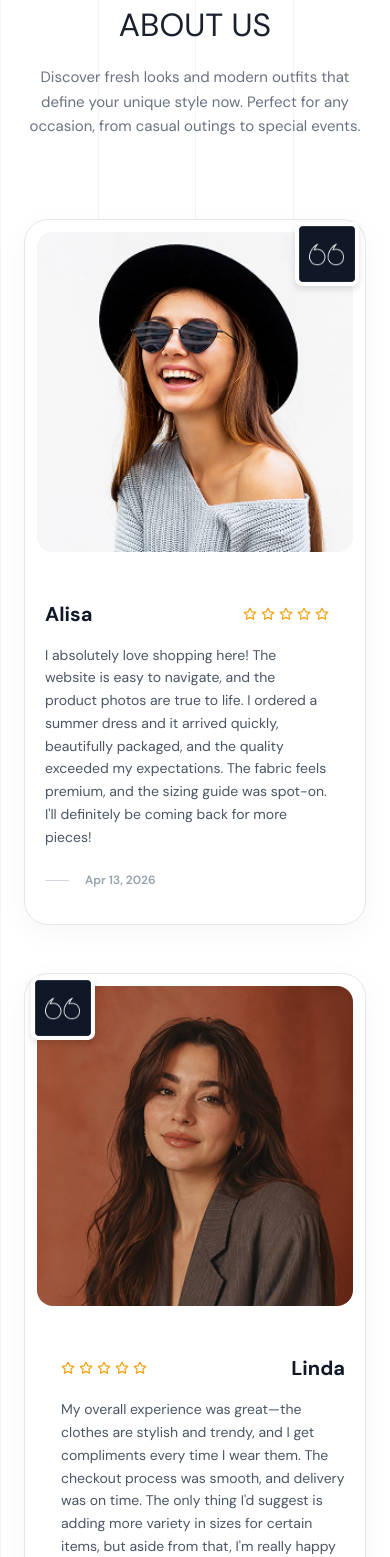
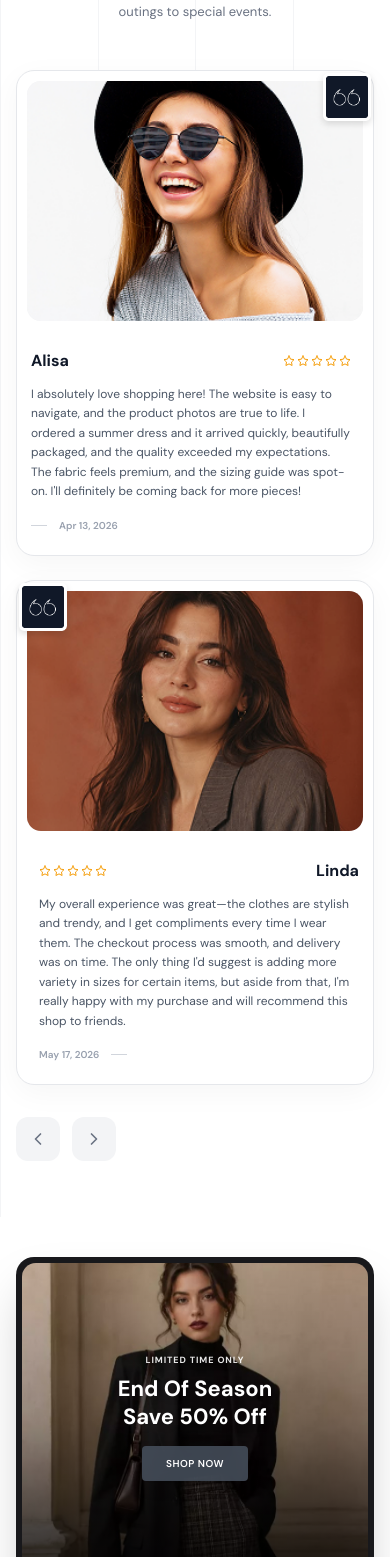
Before and after one commit to saifhusain62/Orren_Ecommerce_Project, a React (Vite) app in the folder client/: page / in a window 390 px wide. Shown: the part 9318-10875 px from the top of the page. Built offline with nearby package versions, Linux system fonts and the light colour scheme.

Commit message:
Responsive done

```diff
--- a/client/src/components/CustomerReviews.jsx
+++ b/client/src/components/CustomerReviews.jsx
@@ -5,44 +5,48 @@ import test1img from '../assets/testi1.png'
 import test2img from '../assets/testi2.png'
 import quateimg from '../assets/quate.png'
 
-// Using imported quateimg
-
 const fadeUpVariant = {
   hidden: { opacity: 0, y: 40 },
-  visible: { opacity: 1, y: 0, transition: { duration: 0.6, ease: "easeOut" } }
+  visible: { opacity: 1, y: 0, transition: { duration: 0.6, ease: 'easeOut' } }
 }
 
 const CustomerReviews = () => {
   return (
-    <section id="blog" className="w-full relative bg-white py-24 overflow-hidden">
+    <section
+      id="blog"
+      className="w-full relative bg-white py-14 sm:py-18 lg:py-24 overflow-hidden"
+    >
       {/* Background Vertical Lines */}
       <div className="absolute inset-0 max-w-[1450px] mx-auto grid grid-cols-4 md:grid-cols-5 pointer-events-none">
         {[...Array(6)].map((_, i) => (
-          <div key={i} className={`h-full border-l border-gray-100 ${i === 5 ? 'hidden md:block' : ''}`} />
+          <div
+            key={i}
+            className={`h-full border-l border-gray-100 ${i === 5 ? 'hidden md:block' : ''}`}
+          />
         ))}
       </div>
 
-      <div className="w-full max-w-[1450px] mx-auto px-6 relative z-10">
+      <div className="w-full max-w-[1450px] 2xl:max-w-[1600px] mx-auto px-4 sm:px-6 lg:px-6 relative z-10">
 
         {/* Header */}
         <motion.div
           variants={fadeUpVariant}
           initial="hidden"
           whileInView="visible"
-          viewport={{ once: true, margin: "-50px" }}
-          className="text-center max-w-3xl mx-auto mb-20"
+          viewport={{ once: true, margin: '-50px' }}
+          className="text-center max-w-3xl mx-auto mb-12 sm:mb-16 lg:mb-20"
         >
-          <h2 className="text-[32px] md:text-[36px] text-[#1a202c] mb-4">
+          <h2 className="text-[22px] sm:text-[28px] md:text-[32px] lg:text-[36px] text-[#1a202c] mb-3 sm:mb-4">
             <span className="font-black">CUSTOMER'S</span> LOVE ABOUT US
           </h2>
-          <p className="text-gray-500 text-[15px] leading-relaxed">
+          <p className="text-gray-500 text-[13px] sm:text-[14px] lg:text-[15px] leading-relaxed px-2">
             Discover fresh looks and modern outfits that define your unique style now. Perfect for
             any occasion, from casual outings to special events.
           </p>
         </motion.div>
 
         {/* Carousel Indicators (Top Right) */}
-        <div className="absolute top-[80px] right-6 hidden md:flex gap-2">
+        <div className="absolute top-[80px] right-4 sm:right-6 hidden md:flex gap-2">
           <div className="w-6 h-2 rounded-full bg-[#1a202c]"></div>
           <div className="w-2 h-2 rounded-full bg-gray-300"></div>
           <div className="w-2 h-2 rounded-full bg-gray-300"></div>
@@ -50,85 +54,129 @@ const CustomerReviews = () => {
         </div>
 
         {/* Reviews Container */}
-        <div className="relative">
+        <div className="relative flex flex-col gap-6 sm:gap-8 lg:gap-0">
 
-          {/* Card 1 (Left aligned) */}
+          {/* ── Card 1 (Left aligned) ── */}
           <motion.div
             variants={fadeUpVariant}
             initial="hidden"
             whileInView="visible"
-            viewport={{ once: true, margin: "-100px" }}
-            className="w-full md:w-[85%] lg:w-[65%] bg-white rounded-[24px] border border-gray-200 p-3 flex flex-col sm:flex-row gap-6 sm:gap-10 mb-12 relative shadow-[0_8px_30px_rgb(0,0,0,0.04)]"
+            viewport={{ once: true, margin: '-100px' }}
+            className="w-full md:w-[85%] lg:w-[65%] bg-white rounded-[18px] sm:rounded-[22px] lg:rounded-[24px] border border-gray-200 p-2.5 sm:p-3 flex flex-col sm:flex-row gap-4 sm:gap-6 lg:gap-10 lg:mb-12 relative shadow-[0_8px_30px_rgb(0,0,0,0.04)]"
           >
-            <div className="w-full sm:w-[260px] h-[320px] shrink-0 relative bg-gray-100 rounded-[16px]">
-              <img src={test1img} alt="Alisa" className="w-full h-full object-cover rounded-[16px]" />
-              <div className="absolute top-[-10px] sm:top-[-16px] right-[-16px] sm:right-[-32px] w-16 h-16 sm:w-[76px] sm:h-[76px] translate-x-[-10px] sm:translate-x-0 z-10">
-                <img src={quateimg} alt="Quote" className="w-full h-full object-contain drop-shadow-md" />
+            {/* Image */}
+            <div className="w-full sm:w-[200px] lg:w-[260px] h-[240px] sm:h-[280px] lg:h-[320px] shrink-0 relative bg-gray-100 rounded-[14px] sm:rounded-[16px]">
+              <img
+                src={test1img}
+                alt="Alisa"
+                className="w-full h-full object-cover rounded-[14px] sm:rounded-[16px]"
+              />
+              {/* Quote icon */}
+              <div className="absolute top-[-8px] sm:top-[-12px] lg:top-[-16px] right-[-8px] sm:right-[-20px] lg:right-[-32px] w-12 h-12 sm:w-[60px] sm:h-[60px] lg:w-[76px] lg:h-[76px] z-10">
+                <img
+                  src={quateimg}
+                  alt="Quote"
+                  className="w-full h-full object-contain drop-shadow-md"
+                />
               </div>
             </div>
 
-            <div className="flex-1 py-6 pl-2 sm:pl-4 pr-6 flex flex-col">
-              <div className="flex justify-between items-center mb-4">
-                <h3 className="text-xl font-bold text-gray-900">Alisa</h3>
-                <div className="flex text-[#f59e0b] gap-1">
-                  {[...Array(5)].map((_, i) => <FiStar key={i} size={14} className="fill-transparent stroke-[#f59e0b]" />)}
+            {/* Text Content */}
+            <div className="flex-1 py-3 sm:py-5 lg:py-6 pl-1 sm:pl-3 lg:pl-4 pr-3 sm:pr-5 lg:pr-6 flex flex-col">
+              <div className="flex justify-between items-center mb-3 sm:mb-4">
+                <h3 className="text-base sm:text-lg lg:text-xl font-bold text-gray-900">
+                  Alisa
+                </h3>
+                <div className="flex text-[#f59e0b] gap-0.5 sm:gap-1">
+                  {[...Array(5)].map((_, i) => (
+                    <FiStar
+                      key={i}
+                      className="fill-transparent stroke-[#f59e0b] w-3 h-3 sm:w-3.5 sm:h-3.5"
+                    />
+                  ))}
                 </div>
               </div>
 
-              <p className="text-gray-600 text-sm leading-relaxed mb-6">
-                I absolutely love shopping here! The website is easy to navigate, and the product photos are true to life. I ordered a summer dress and it arrived quickly, beautifully packaged, and the quality exceeded my expectations. The fabric feels premium, and the sizing guide was spot-on. I'll definitely be coming back for more pieces!
+              <p className="text-gray-600 text-[12px] sm:text-[13px] lg:text-sm leading-relaxed mb-4 sm:mb-6">
+                I absolutely love shopping here! The website is easy to navigate, and the product
+                photos are true to life. I ordered a summer dress and it arrived quickly,
+                beautifully packaged, and the quality exceeded my expectations. The fabric feels
+                premium, and the sizing guide was spot-on. I'll definitely be coming back for
+                more pieces!
               </p>
 
-              <div className="flex items-center gap-4 text-gray-400 text-xs font-semibold mt-auto">
-                <div className="w-6 h-[1px] bg-gray-300"></div>
+              <div className="flex items-center gap-3 sm:gap-4 text-gray-400 text-[10px] sm:text-xs font-semibold mt-auto">
+                <div className="w-4 sm:w-6 h-[1px] bg-gray-300"></div>
                 Apr 13, 2026
               </div>
             </div>
           </motion.div>
 
-          {/* Card 2 (Right aligned / Staggered) */}
+          {/* ── Card 2 (Right aligned) ── */}
           <motion.div
             variants={fadeUpVariant}
             initial="hidden"
             whileInView="visible"
-            viewport={{ once: true, margin: "-100px" }}
-            className="w-full md:w-[85%] lg:w-[65%] bg-white rounded-[24px] border border-gray-200 p-3 flex flex-col-reverse sm:flex-row gap-6 sm:gap-10 ml-auto relative shadow-[0_8px_30px_rgb(0,0,0,0.04)] z-10"
+            viewport={{ once: true, margin: '-100px' }}
+            className="w-full md:w-[85%] lg:w-[65%] bg-white rounded-[18px] sm:rounded-[22px] lg:rounded-[24px] border border-gray-200 p-2.5 sm:p-3 flex flex-col sm:flex-row-reverse gap-4 sm:gap-6 lg:gap-10 ml-auto relative shadow-[0_8px_30px_rgb(0,0,0,0.04)] z-10"
           >
-            <div className="flex-1 py-6 pr-2 sm:pr-4 pl-6 flex flex-col">
-              <div className="flex justify-between items-center mb-4">
-                <div className="flex text-[#f59e0b] gap-1">
-                  {[...Array(5)].map((_, i) => <FiStar key={i} size={14} className="fill-transparent stroke-[#f59e0b]" />)}
-                </div>
-                <h3 className="text-xl font-bold text-gray-900">Linda</h3>
-              </div>
-
-              <p className="text-gray-600 text-sm leading-relaxed mb-6">
-                My overall experience was great—the clothes are stylish and trendy, and I get compliments every time I wear them. The checkout process was smooth, and delivery was on time. The only thing I'd suggest is adding more variety in sizes for certain items, but aside from that, I'm really happy with my purchase and will recommend this shop to friends.
-              </p>
-
-              <div className="flex items-center gap-4 text-gray-400 text-xs font-semibold mt-auto">
-                May 17, 2026
-                <div className="w-6 h-[1px] bg-gray-300"></div>
+            {/* Image */}
+            <div className="w-full sm:w-[200px] lg:w-[260px] h-[240px] sm:h-[280px] lg:h-[320px] shrink-0 relative bg-gray-100 rounded-[14px] sm:rounded-[16px]">
+              <img
+                src={test2img}
+                alt="Linda"
+                className="w-full h-full object-cover rounded-[14px] sm:rounded-[16px]"
+              />
+              {/* Quote icon */}
+              <div className="absolute top-[-8px] sm:top-[-12px] lg:top-[-16px] left-[-8px] sm:left-[-20px] lg:left-[-32px] w-12 h-12 sm:w-[60px] sm:h-[60px] lg:w-[76px] lg:h-[76px] z-10">
+                <img
+                  src={quateimg}
+                  alt="Quote"
+                  className="w-full h-full object-contain drop-shadow-md"
+                />
               </div>
             </div>
 
-            <div className="w-full sm:w-[260px] h-[320px] shrink-0 relative bg-gray-100 rounded-[16px]">
-              <img src={test2img} alt="Linda" className="w-full h-full object-cover rounded-[16px]" />
-              <div className="absolute top-[-10px] sm:top-[-16px] left-[-16px] sm:left-[-32px] w-16 h-16 sm:w-[76px] sm:h-[76px] translate-x-[10px] sm:translate-x-0 z-10">
-                <img src={quateimg} alt="Quote" className="w-full h-full object-contain drop-shadow-md" />
+            {/* Text Content */}
+            <div className="flex-1 py-3 sm:py-5 lg:py-6 pr-1 sm:pr-3 lg:pr-4 pl-3 sm:pl-5 lg:pl-6 flex flex-col">
+              <div className="flex justify-between items-center mb-3 sm:mb-4">
+                <div className="flex text-[#f59e0b] gap-0.5 sm:gap-1">
+                  {[...Array(5)].map((_, i) => (
+                    <FiStar
+                      key={i}
+                      className="fill-transparent stroke-[#f59e0b] w-3 h-3 sm:w-3.5 sm:h-3.5"
+                    />
+                  ))}
+                </div>
+                <h3 className="text-base sm:text-lg lg:text-xl font-bold text-gray-900">
+                  Linda
+                </h3>
+              </div>
+
+              <p className="text-gray-600 text-[12px] sm:text-[13px] lg:text-sm leading-relaxed mb-4 sm:mb-6">
+                My overall experience was great—the clothes are stylish and trendy, and I get
+                compliments every time I wear them. The checkout process was smooth, and delivery
+                was on time. The only thing I'd suggest is adding more variety in sizes for
+                certain items, but aside from that, I'm really happy with my purchase and will
+                recommend this shop to friends.
+              </p>
+
+              <div className="flex items-center gap-3 sm:gap-4 text-gray-400 text-[10px] sm:text-xs font-semibold mt-auto">
+                May 17, 2026
+                <div className="w-4 sm:w-6 h-[1px] bg-gray-300"></div>
               </div>
             </div>
           </motion.div>
 
         </div>
 
-        {/* Carousel Controls (Bottom Left) */}
-        <div className="flex gap-4 mt-12 md:mt-0">
-          <button className="w-14 h-14 rounded-xl bg-gray-100 flex items-center justify-center text-gray-500 hover:bg-gray-200 hover:text-gray-900 transition-colors">
-            <FiChevronLeft size={24} />
+        {/* Carousel Controls */}
+        <div className="flex gap-3 sm:gap-4 mt-8 sm:mt-10 lg:mt-12">
+          <button className="w-11 h-11 sm:w-12 sm:h-12 lg:w-14 lg:h-14 rounded-xl bg-gray-100 flex items-center justify-center text-gray-500 hover:bg-gray-200 hover:text-gray-900 transition-colors">
+            <FiChevronLeft className="w-5 h-5 sm:w-5 sm:h-5 lg:w-6 lg:h-6" />
           </button>
-          <button className="w-14 h-14 rounded-xl bg-gray-100 flex items-center justify-center text-gray-500 hover:bg-gray-200 hover:text-gray-900 transition-colors">
-            <FiChevronRight size={24} />
+          <button className="w-11 h-11 sm:w-12 sm:h-12 lg:w-14 lg:h-14 rounded-xl bg-gray-100 flex items-center justify-center text-gray-500 hover:bg-gray-200 hover:text-gray-900 transition-colors">
+            <FiChevronRight className="w-5 h-5 sm:w-5 sm:h-5 lg:w-6 lg:h-6" />
           </button>
         </div>
 
--- a/client/src/components/Newsletter.jsx
+++ b/client/src/components/Newsletter.jsx
@@ -5,41 +5,49 @@ import newsimg from '../assets/newsimg.png'
 
 const fadeUpVariant = {
   hidden: { opacity: 0, y: 40 },
-  visible: { opacity: 1, y: 0, transition: { duration: 0.8, ease: "easeOut" } }
+  visible: { opacity: 1, y: 0, transition: { duration: 0.8, ease: 'easeOut' } }
 }
 
 const Newsletter = () => {
   return (
-    <section className="w-full max-w-[1450px] mx-auto px-6 py-12 md:py-24">
+    <section className="w-full max-w-[1450px] 2xl:max-w-[1600px] mx-auto px-4 sm:px-6 lg:px-6 py-10 sm:py-16 lg:py-24">
       <motion.div
         variants={fadeUpVariant}
         initial="hidden"
         whileInView="visible"
-        viewport={{ once: true, margin: "-100px" }}
-        className="w-full bg-[#18181b] rounded-[24px] overflow-hidden flex flex-col md:flex-row shadow-2xl"
+        viewport={{ once: true, margin: '-100px' }}
+        className="w-full bg-[#18181b] rounded-[18px] sm:rounded-[22px] lg:rounded-[24px] overflow-hidden flex flex-col md:flex-row shadow-2xl"
       >
         {/* Left Side: Image with Overlay */}
-        <div className="w-full md:w-1/3 relative min-h-[400px] md:min-h-[550px] p-2">
-          {/* Inner rounded wrapper for the image */}
-          <div className="w-full h-full relative rounded-[20px] overflow-hidden group">
+        <div className="w-full md:w-1/3 h-[320px] sm:h-[420px] md:h-[550px] relative p-1.5 sm:p-2 flex-shrink-0">
+          <div className="w-full h-full relative rounded-[14px] sm:rounded-[18px] lg:rounded-[20px] overflow-hidden group">
             <img
               src={newsimg}
               alt="End of Season"
-              className="absolute inset-0 w-full h-full object-cover transition-transform duration-700 group-hover:scale-105"
+              className="absolute inset-0 w-full h-full object-cover object-center transition-transform duration-700 group-hover:scale-105"
             />
 
             {/* Hover Black Overlay */}
-            <div className="absolute inset-0 bg-black/40 opacity-0 group-hover:opacity-100 transition-opacity duration-500 pointer-events-none z-0"></div>
+            <div className="absolute inset-0 bg-black/40 opacity-0 group-hover:opacity-100 transition-opacity duration-500 pointer-events-none z-0" />
 
-            {/* Dark gradient overlay for text readability */}
-            <div className="absolute inset-0 bg-gradient-to-t from-black/80 via-black/30 to-black/10 flex flex-col justify-center items-center text-center z-10 transition-colors duration-500">
-              <span className="text-white/90 text-[10px] font-bold tracking-widest uppercase mb-3 drop-shadow-md">
+            {/* Dark gradient overlay */}
+            <div className="absolute inset-0 bg-gradient-to-t from-black/80 via-black/30 to-black/10 flex flex-col justify-center items-center text-center z-10 px-4">
+              <span className="text-white/90 text-[9px] sm:text-[10px] font-bold tracking-widest uppercase mb-2 sm:mb-3 drop-shadow-md">
                 Limited Time Only
               </span>
-              <h3 className="text-white text-3xl md:text-4xl font-bold leading-tight mb-6 drop-shadow-md">
-                End Of Season<br />Save 50% Off
+
+              <h3 className="text-white text-[22px] sm:text-[28px] md:text-4xl font-bold leading-tight mb-4 sm:mb-6 drop-shadow-md">
+                End Of Season
+                <br />
+                Save 50% Off
               </h3>
-              <button onClick={() => document.getElementById('products')?.scrollIntoView({ behavior: 'smooth' })} className="bg-[#4b5563]/80 group-hover:bg-[#cc1f2f] backdrop-blur-sm text-white text-xs font-semibold tracking-wider uppercase px-8 py-3 rounded transition-all duration-300 cursor-pointer shadow-lg">
+
+              <button
+                onClick={() =>
+                  document.getElementById('products')?.scrollIntoView({ behavior: 'smooth' })
+                }
+                className="bg-[#4b5563]/80 group-hover:bg-[#cc1f2f] backdrop-blur-sm text-white text-[10px] sm:text-xs font-semibold tracking-wider uppercase px-6 sm:px-8 py-2.5 sm:py-3 rounded transition-all duration-300 cursor-pointer shadow-lg"
+              >
                 Shop Now
               </button>
             </div>
@@ -47,32 +55,37 @@ const Newsletter = () => {
         </div>
 
         {/* Right Side: Newsletter Form */}
-        <div className="w-full md:w-1/2 flex flex-col justify-center items-center text-center p-8 md:p-16">
-          <h2 className="text-white text-[28px] md:text-[32px] mb-4">
+        <div className="w-full md:flex-1 flex flex-col justify-center items-center text-center px-5 py-8 sm:px-8 sm:py-10 md:p-16">
+          <h2 className="text-white text-[20px] sm:text-[24px] md:text-[28px] lg:text-[32px] mb-3 sm:mb-4 leading-snug">
             SUBSCRIBE TO OUR <span className="font-black">NEWSLETTER</span>
           </h2>
 
-          <p className="text-gray-300 text-sm md:text-base leading-relaxed mb-10 max-w-[80%]">
-            Sign up now for <span className="text-[#e11d48] font-semibold">10% discount</span> on first order.<br />
+          <p className="text-gray-300 text-[12px] sm:text-sm md:text-base leading-relaxed mb-6 sm:mb-8 lg:mb-10 max-w-[90%] sm:max-w-[80%]">
+            Sign up now for <span className="text-[#e11d48] font-semibold">10% discount</span> on
+            first order.
+            <br />
             Customize my news:
           </p>
 
-          <form className="w-full max-w-md flex mb-6" onSubmit={(e) => e.preventDefault()}>
+          <form
+            className="w-full max-w-md flex mb-4 sm:mb-6"
+            onSubmit={(e) => e.preventDefault()}
+          >
             <input
               type="email"
               placeholder="Enter your Email Address"
-              className="flex-1 bg-[#27272a] text-white placeholder-gray-500 border border-gray-600 border-r-0 rounded-l-md px-4 py-3 text-sm focus:outline-none focus:border-gray-400 transition-colors"
+              className="flex-1 min-w-0 bg-[#27272a] text-white placeholder-gray-500 border border-gray-600 border-r-0 rounded-l-md px-3 sm:px-4 py-2.5 sm:py-3 text-[12px] sm:text-sm focus:outline-none focus:border-gray-400 transition-colors"
               required
             />
             <button
               type="submit"
-              className="bg-[#e11d48] hover:bg-[#be123c] text-white px-5 rounded-r-md flex items-center justify-center transition-colors"
+              className="bg-[#e11d48] hover:bg-[#be123c] text-white px-4 sm:px-5 rounded-r-md flex items-center justify-center transition-colors shrink-0"
             >
-              <FiArrowRight />
+              <FiArrowRight size={16} />
             </button>
           </form>
 
-          <p className="text-gray-500 text-xs text-center max-w-sm leading-relaxed">
+          <p className="text-gray-500 text-[10px] sm:text-xs text-center max-w-[90%] sm:max-w-sm leading-relaxed">
             by subscribing you agree to our terms & conditions and privacy & cookies policy.
           </p>
         </div>
```
